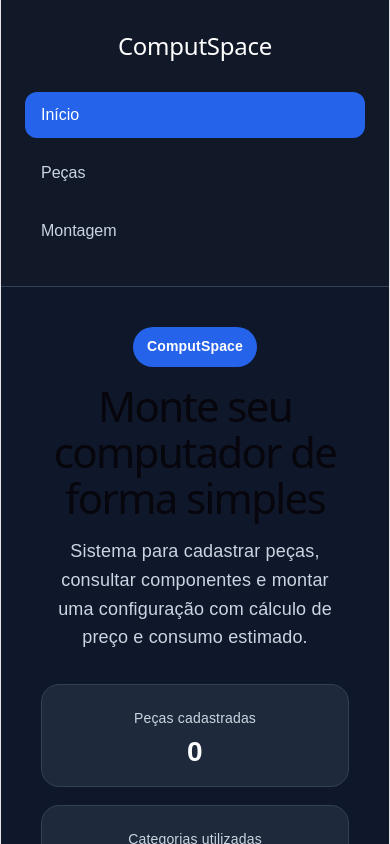
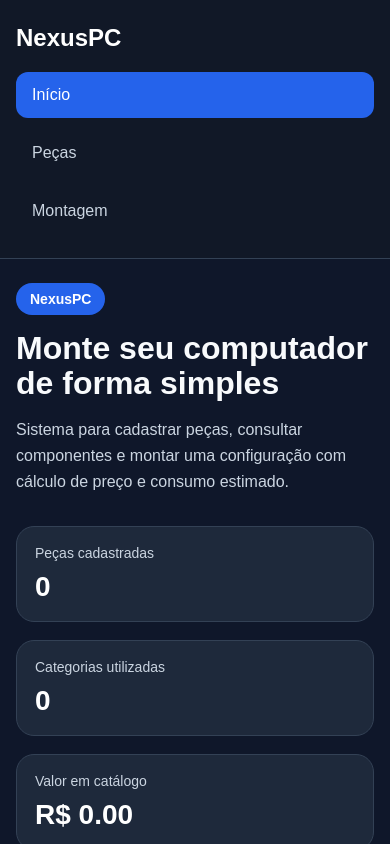
Before and after one commit to GabehEPW/Projeto_de_Programacao_Web, a React (Vite) app in the folder segundobi/ComputSpace/codigo-fonte/: page / in a window 390 px wide. Shown: the top 844 px of the page. Built offline with nearby package versions, Linux system fonts and the light colour scheme.

Commit message:
Atualizei a marca do projeto para NexusPC e implementei melhorias na responsividade da interface

```diff
--- a/segundobi/ComputSpace/codigo-fonte/src/App.css
+++ b/segundobi/ComputSpace/codigo-fonte/src/App.css
@@ -421,3 +421,43 @@ tr:last-child td {
     grid-template-columns: 1fr;
   }
 }
+
+@media (max-width: 600px) {
+  .content {
+    padding: 24px 16px;
+  }
+
+  .sidebar {
+    padding: 24px 16px;
+  }
+
+  .sidebar h2 {
+    margin-bottom: 20px;
+  }
+
+  h1 {
+    font-size: 32px;
+  }
+
+  p {
+    font-size: 16px;
+  }
+
+  .form-card,
+  .card,
+  .empty-state,
+  .summary-card,
+  .stat-card {
+    padding: 18px;
+  }
+
+  th,
+  td {
+    padding: 12px;
+    font-size: 14px;
+  }
+
+  .summary-values strong {
+    font-size: 24px;
+  }
+}
--- a/segundobi/ComputSpace/codigo-fonte/src/App.tsx
+++ b/segundobi/ComputSpace/codigo-fonte/src/App.tsx
@@ -13,7 +13,7 @@ function App() {
   return (
     <main className="app">
       <aside className="sidebar">
-        <h2>ComputSpace</h2>
+        <h2>NexusPC</h2>
 
         <nav>
           <button
--- a/segundobi/ComputSpace/codigo-fonte/src/index.css
+++ b/segundobi/ComputSpace/codigo-fonte/src/index.css
@@ -1,111 +1,27 @@
 :root {
-  --text: #6b6375;
-  --text-h: #08060d;
-  --bg: #fff;
-  --border: #e5e4e7;
-  --code-bg: #f4f3ec;
-  --accent: #aa3bff;
-  --accent-bg: rgba(170, 59, 255, 0.1);
-  --accent-border: rgba(170, 59, 255, 0.5);
-  --social-bg: rgba(244, 243, 236, 0.5);
-  --shadow:
-    rgba(0, 0, 0, 0.1) 0 10px 15px -3px, rgba(0, 0, 0, 0.05) 0 4px 6px -2px;
-
-  --sans: system-ui, 'Segoe UI', Roboto, sans-serif;
-  --heading: system-ui, 'Segoe UI', Roboto, sans-serif;
-  --mono: ui-monospace, Consolas, monospace;
-
-  font: 18px/145% var(--sans);
-  letter-spacing: 0.18px;
-  color-scheme: light dark;
-  color: var(--text);
-  background: var(--bg);
+  font-family: Arial, Helvetica, sans-serif;
+  color: #f8fafc;
+  background: #0f172a;
   font-synthesis: none;
   text-rendering: optimizeLegibility;
-  -webkit-font-smoothing: antialiased;
-  -moz-osx-font-smoothing: grayscale;
-
-  @media (max-width: 1024px) {
-    font-size: 16px;
-  }
 }
 
-@media (prefers-color-scheme: dark) {
-  :root {
-    --text: #9ca3af;
-    --text-h: #f3f4f6;
-    --bg: #16171d;
-    --border: #2e303a;
-    --code-bg: #1f2028;
-    --accent: #c084fc;
-    --accent-bg: rgba(192, 132, 252, 0.15);
-    --accent-border: rgba(192, 132, 252, 0.5);
-    --social-bg: rgba(47, 48, 58, 0.5);
-    --shadow:
-      rgba(0, 0, 0, 0.4) 0 10px 15px -3px, rgba(0, 0, 0, 0.25) 0 4px 6px -2px;
-  }
+* {
+  box-sizing: border-box;
+}
 
-  #social .button-icon {
-    filter: invert(1) brightness(2);
-  }
+html {
+  scroll-behavior: smooth;
+}
+
+body {
+  min-width: 320px;
+  min-height: 100vh;
+  margin: 0;
+  background: #0f172a;
 }
 
 #root {
-  width: 1126px;
-  max-width: 100%;
-  margin: 0 auto;
-  text-align: center;
-  border-inline: 1px solid var(--border);
-  min-height: 100svh;
-  display: flex;
-  flex-direction: column;
-  box-sizing: border-box;
+  min-height: 100vh;
+  width: 100%;
 }
-
-body {
-  margin: 0;
-}
-
-h1,
-h2 {
-  font-family: var(--heading);
-  font-weight: 500;
-  color: var(--text-h);
-}
-
-h1 {
-  font-size: 56px;
-  letter-spacing: -1.68px;
-  margin: 32px 0;
-  @media (max-width: 1024px) {
-    font-size: 36px;
-    margin: 20px 0;
-  }
-}
-h2 {
-  font-size: 24px;
-  line-height: 118%;
-  letter-spacing: -0.24px;
-  margin: 0 0 8px;
-  @media (max-width: 1024px) {
-    font-size: 20px;
-  }
-}
-p {
-  margin: 0;
-}
-
-code,
-.counter {
-  font-family: var(--mono);
-  display: inline-flex;
-  border-radius: 4px;
-  color: var(--text-h);
-}
-
-code {
-  font-size: 15px;
-  line-height: 135%;
-  padding: 4px 8px;
-  background: var(--code-bg);
-}
--- a/segundobi/ComputSpace/codigo-fonte/src/pages/Home.tsx
+++ b/segundobi/ComputSpace/codigo-fonte/src/pages/Home.tsx
@@ -10,7 +10,7 @@ function Home() {
 
   return (
     <section className="page">
-      <span className="badge">ComputSpace</span>
+      <span className="badge">NexusPC</span>
 
       <h1>Monte seu computador de forma simples</h1>
 
--- a/segundobi/ComputSpace/codigo-fonte/src/services/pecasStorage.ts
+++ b/segundobi/ComputSpace/codigo-fonte/src/services/pecasStorage.ts
@@ -1,6 +1,6 @@
 import type { Peca } from '../types/Peca'
 
-const CHAVE_PECAS = 'computspace:pecas'
+const CHAVE_PECAS = 'nexuspc:pecas'
 
 export function buscarPecas(): Peca[] {
   const pecasSalvas = localStorage.getItem(CHAVE_PECAS)
```
Also changed, not shown: 1 other file (tests, documents, lock files or other folders).
